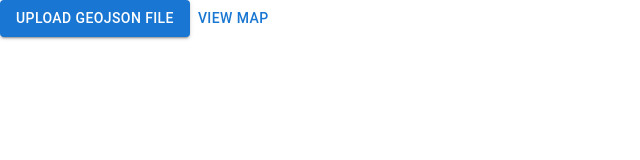
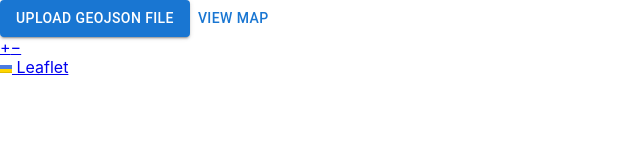
Before and after one commit to justwzhang/416Discovery, a React (Create React App) app in the folder geojson/: page / in a window 1280 px wide. Shown: the top 160 px of the page, without its empty margins (0-640 px from the left). Built offline with nearby package versions, Linux system fonts and the light colour scheme.

Commit message:
switched to react leaflet

```diff
--- a/geojson/package.json
+++ b/geojson/package.json
@@ -17,6 +17,7 @@
     "leaflet": "^1.9.3",
     "react": "^18.2.0",
     "react-dom": "^18.2.0",
+    "react-leaflet": "^4.2.0",
     "react-scripts": "5.0.1",
     "typescript": "^4.9.5",
     "web-vitals": "^2.1.4"
--- a/geojson/src/App.tsx
+++ b/geojson/src/App.tsx
@@ -2,40 +2,41 @@ import React, { useMemo, useState } from 'react';
 import logo from './logo.svg';
 import './App.css';
 import { Button } from '@mui/material';
-import L from "leaflet";
+// import L from "leaflet";
 import { GeoJsonObject } from 'geojson';
 import { Opacity } from '@mui/icons-material';
+import { MapContainer, GeoJSON, TileLayer, LayersControl } from 'react-leaflet'
 
 function App() {
   const [geoFile, setGeoFile] = useState<File>();
   const [geoJson, setGeoJson] = useState<any>(); // GeoJsonObject | GeoJsonObject[]
+  const myStyle = {
+    fillColor: 'white',
+    fillOpacity: 1,
+    color:'black',
+  };
   // const [map, setMap] = useState<L.Map>();
 
 
   function onEachFeature(feature:any, layer:any){
+    console.log(layer)
     const countryName = feature.properties.name;
-    let marker = L.marker([feature.properties.label_x, feature.properties.label_y], {opacity: 0.01});
-    marker.bindTooltip(countryName);
-    // console.log(map);
-    // marker.addTo(layer);
+    layer.bindPopup(countryName);
     // console.log(countryName);
-    layer.bindPopup(countryName);
+    // layer.on({
+    //   click: (event:any)=>{console.log("click")}
+    // })
   }
 
   function loadMap(){
-    let map = L.map('map').setView([0,0], 0)
+    // let map = L.map('map').setView([0,0], 0)
     // console.log(geoJson?.features);
-    console.log(1)
-    var myStyle = {
-      fillColor: 'white',
-      fillOpacity: 1,
-      color:'black',
+    // console.log(1)
 
-  };
-    L.geoJSON(geoJson, {
-      style: myStyle,
-      onEachFeature: onEachFeature,
-      }).addTo(map)
+    // L.geoJSON(geoJson, {
+    //   style: myStyle,
+    //   onEachFeature: onEachFeature,
+    //   }).addTo(map)
   }
 
   async function handelFile(selectorFiles:FileList){
@@ -53,7 +54,11 @@ function App() {
       <Button onClick={()=>loadMap()}>
         View Map
       </Button>
-      <div id="map"></div>
+      <MapContainer style={{ height: "70vh" }} center={[0, 0]} zoom={0} zoomControl={true}>
+        {
+          geoJson?<GeoJSON data={geoJson} style = {myStyle} onEachFeature={onEachFeature}></GeoJSON>:null
+        }
+      </MapContainer>
     </div>
   );
 }
```
Also changed, not shown: 1 other file (tests, documents, lock files or other folders).
